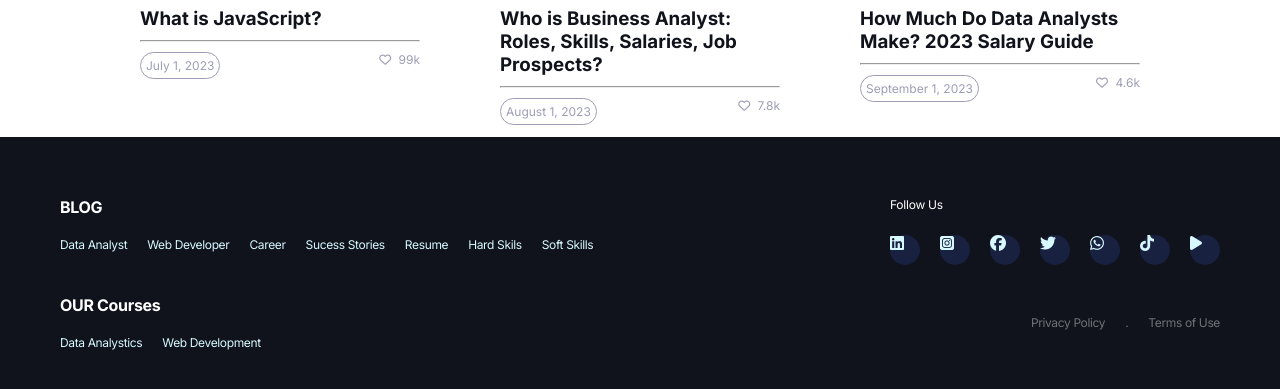
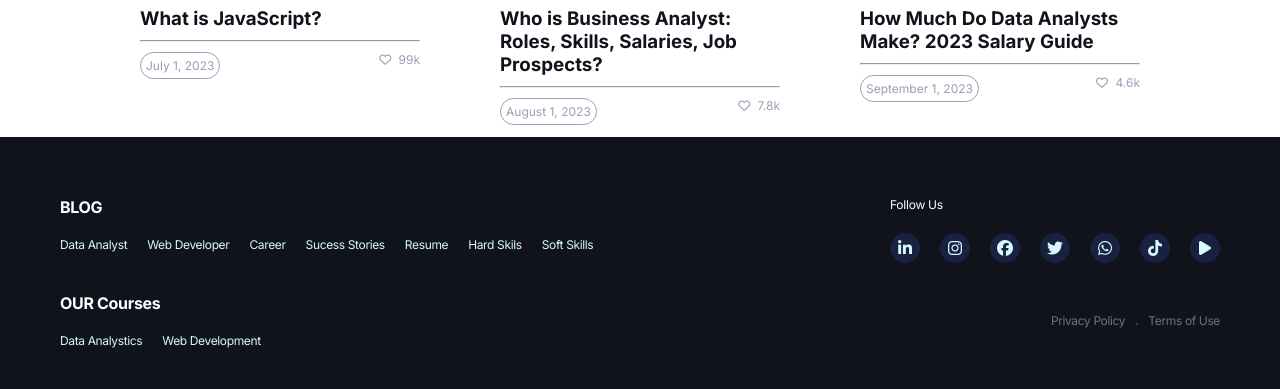
Before and after one commit to Jml-Azares/news-website, a plain HTML site: page index.html in a window 1280 px wide. Shown: the part 1203-1592 px from the top of the page. Drawn offline with Linux system fonts and the light colour scheme.

Commit message:
fixed social media icons

```diff
--- a/assets/scss/main.scss
+++ b/assets/scss/main.scss
@@ -184,6 +184,9 @@ footer {
 .socmed {
   height: 30px;
   width: 30px;
+  padding: 7px;
+  text-align: center;
+  vertical-align: middle;
   border-radius: 50px;
   background-color: variables.$bgColor-1;
 }
@@ -195,9 +198,15 @@ footer {
   color: variables.$fontColor-7;
 }
 
-.section-courses ul {
+.footer-courses ul {
   display: flex;
   gap: 20px;
+  padding-top: 20px;
+}
+
+.footer-privacy ul {
+  display: flex;
+  gap: 10px;
   padding-top: 20px;
 }
 
--- a/index.html
+++ b/index.html
@@ -281,8 +281,8 @@
           <div class="socmed-links">
             <p>Follow Us</p>
             <ul>
-              <li><i class="fa-brands fa-linkedin socmed"></i></li>
-              <li><i class="fa-brands fa-square-instagram socmed"></i></li>
+              <li><i class="fa-brands fa-linkedin-in socmed"></i></li>
+              <li><i class="fa-brands fa-instagram socmed"></i></li>
               <li><i class="fa-brands fa-facebook socmed"></i></li>
               <li><i class="fa-brands fa-twitter socmed"></i></li>
               <li><i class="fa-brands fa-whatsapp socmed"></i></li>
```
Also changed, not shown: main-css/main.css, 1 other file.
